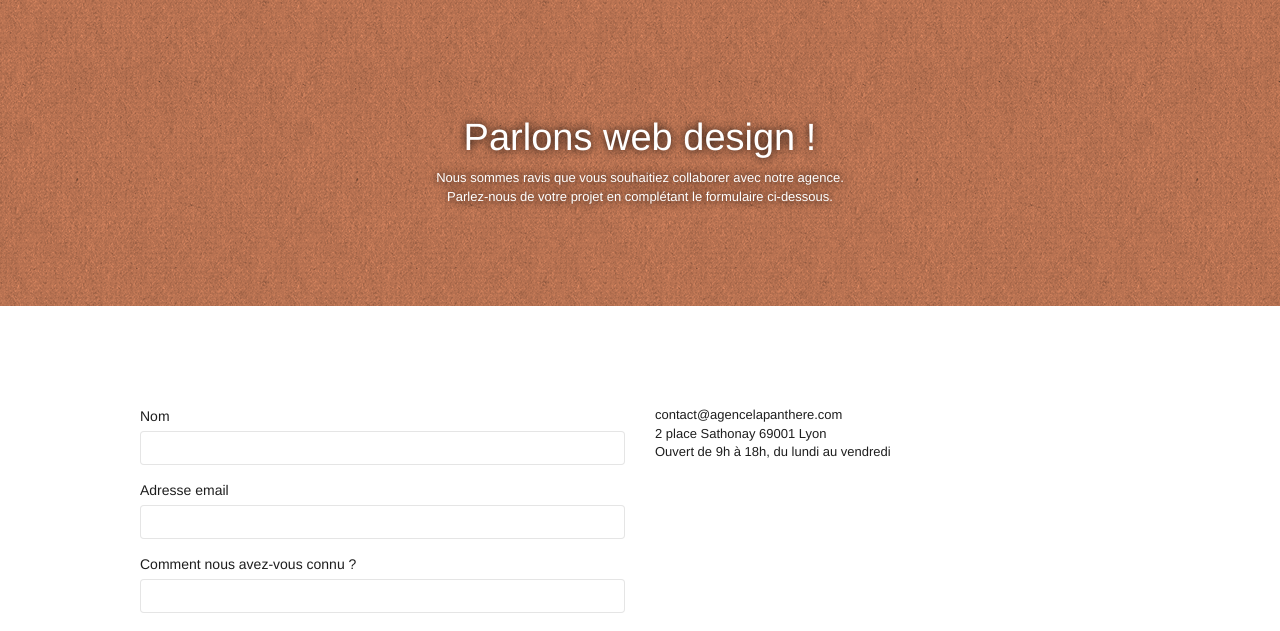
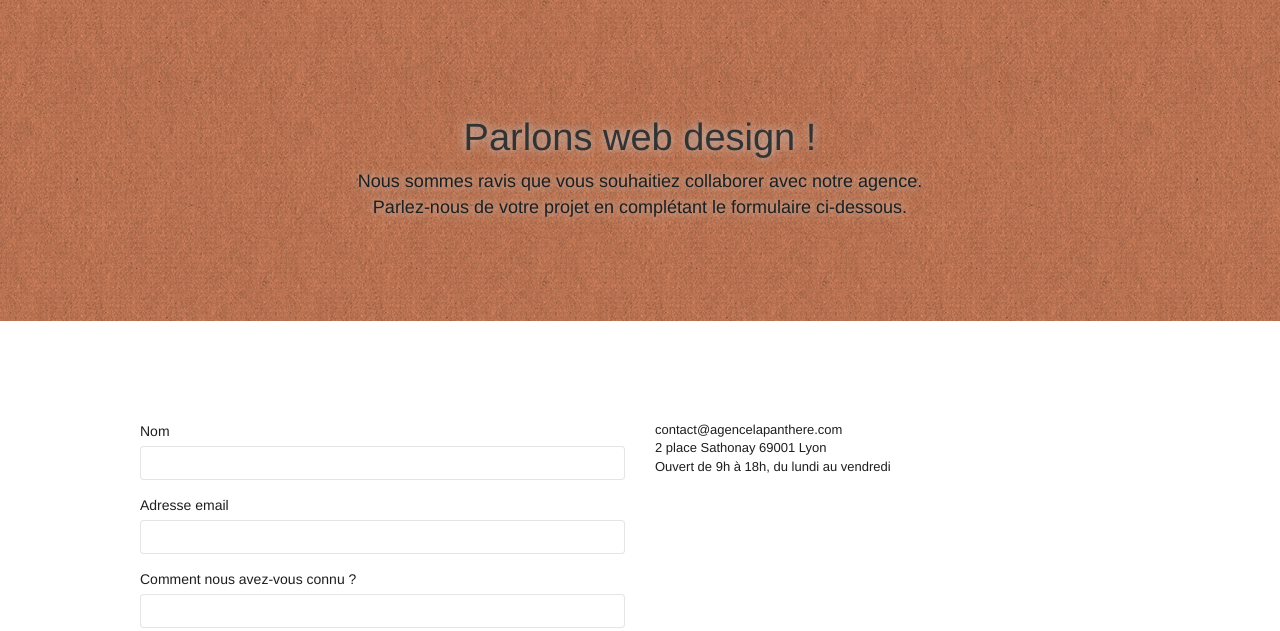
Before and after one commit to Asma-A-S/La_Panthere, a plain HTML site: page page2.html in a window 1280 px wide. Shown: the part 95-726 px from the top of the page. Drawn offline with nearby package versions, Linux system fonts and the light colour scheme; a script that the page names is missing.

Commit message:
contraste banner
contraste banner

```diff
--- a/page2.html
+++ b/page2.html
@@ -61,10 +61,10 @@
 	<div class="container bloc-lg">
 		<div class="row">
 			<div class="col-sm-12">
-				<h1 class="text-center hero-bloc-text tc-white">
+				<h1 class="text-center hero-bloc-text tc-black">
 					Parlons web design !
 				</h1>
-				<p class="text-center mg-lg tc-white tight-width-whitespace">
+				<p class="text-center mg-lg tc-black tight-width-whitespace text-resize">
 					Nous sommes ravis que vous souhaitiez collaborer avec notre agence.<br>
 					Parlez-nous de votre projet en complétant le formulaire ci-dessous.
 				</p>
--- a/style.css
+++ b/style.css
@@ -787,6 +787,12 @@ h4 {
     color: white!important;
     text-shadow: 0 0 10px black;
 }
+.tc-black{
+    text-shadow: 0 0 10px #cccccc;
+}
+.text-resize{
+    font-size: 18px;
+}
 
 .btn-atomic-tangerine {
     background: #F3976C;
```
